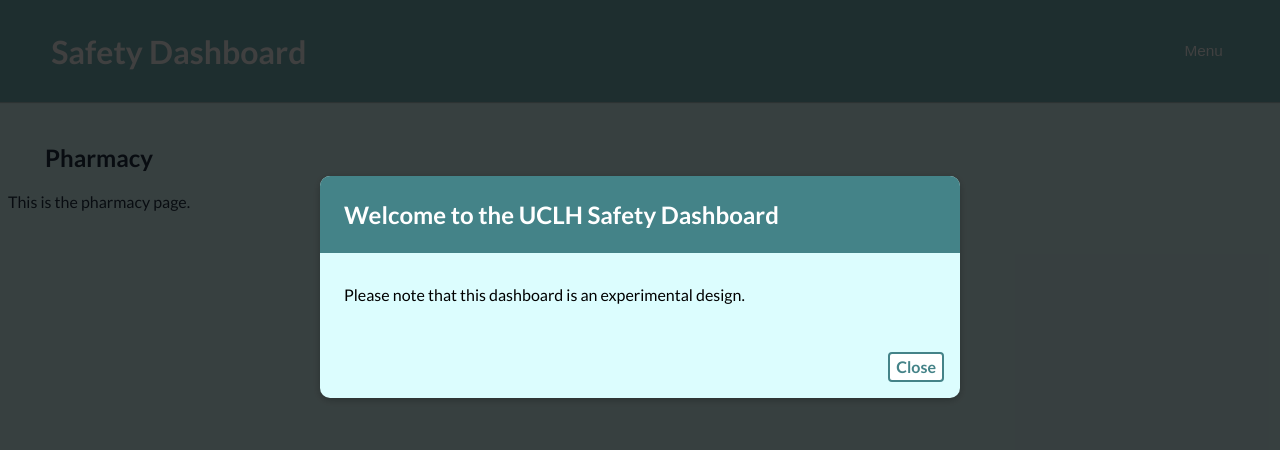
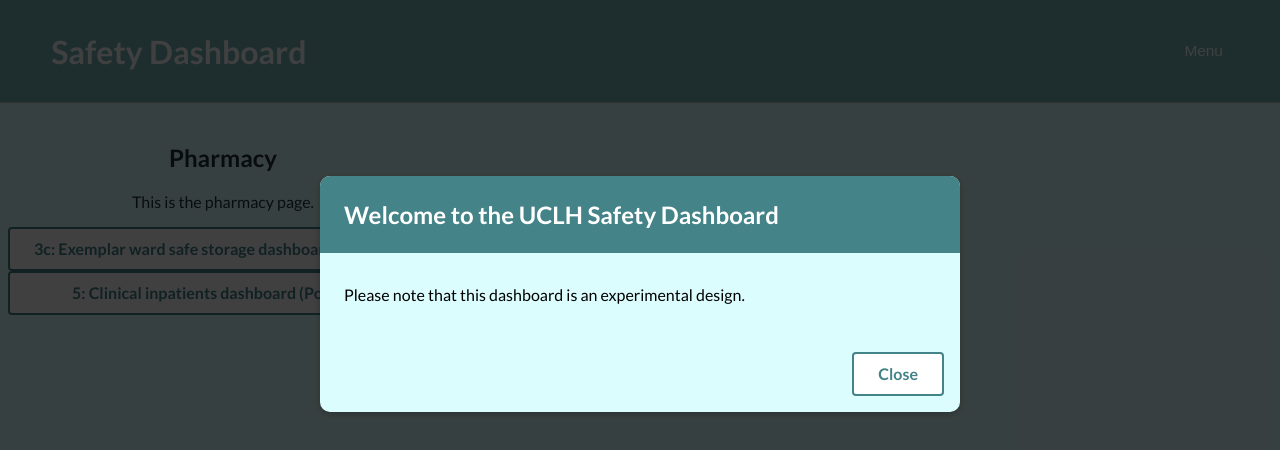
Before and after one commit to inform-us/safety-dashboard, a React (Vite) app in the folder frontend/: page /pharmacy in a window 1280 px wide. Shown: the top 450 px of the page. Built offline with nearby package versions, Linux system fonts and the light colour scheme.

Commit message:
pharmacy page

```diff
--- a/frontend/src/pages/Pharmacy.tsx
+++ b/frontend/src/pages/Pharmacy.tsx
@@ -1,8 +1,13 @@
+import Button from '../shared/components/UIElements/Button';
+import links from '../shared/links';
+
 const Pharmacy = () => {
   return (
     <div>
       <h2>Pharmacy</h2>
       <p>This is the pharmacy page.</p>
+      <Button href={links['3c']}>3c: Exemplar ward safe storage dashboard (Power BI)</Button>
+      <Button href={links['5']}>5: Clinical inpatients dashboard (Power BI)</Button>
     </div>
   );
 };
--- a/frontend/src/shared/components/UIElements/Button.css
+++ b/frontend/src/shared/components/UIElements/Button.css
@@ -12,6 +12,7 @@
   justify-content: center;
   text-align: center;
   line-height: 1.5;
+  padding: 0.5rem 1.5rem;
 }
 
 .button:focus {
--- a/frontend/src/shared/components/UIElements/Button.tsx
+++ b/frontend/src/shared/components/UIElements/Button.tsx
@@ -7,11 +7,25 @@
   type?: string;
   name?: string;
   value?: string;
-  onClick?: any; // any so that it can be a function that takes any arguments
-  active?: boolean; // the spc chart buttons utilize this, but it doesn't look like it's used here
+  onClick?: any;
+  active?: boolean;
+  href?: string;
 };
 
 const Button = (props: Props) => {
+  if (props.href) {
+    return (
+      <a
+        className={`button ${props.size ? `button--${props.size}` : ''} ${props.inverse ? 'button--inverse' : ''} ${props.active ? 'button--active' : ''}`}
+        href={props.href}
+        target="_blank"
+        rel="noopener noreferrer"
+      >
+        {props.children}
+      </a>
+    );
+  }
+
   return (
     <button
       className={`button ${props.size ? `button--${props.size}` : ''} ${props.inverse ? 'button--inverse' : ''} ${props.active ? 'button--active' : ''}`}
--- /dev/null
+++ b/frontend/src/shared/links.ts
@@ -0,0 +1,13 @@
+// links.ts
+const links = {
+    "3a": "https://app.powerbi.com/groups/me/reports/f53b1268-bd8b-49fb-97ff-ad6698a1987d/ReportSection?ctid=37c354b2-85b0-47f5-b222-07b48d774ee3",
+    "3b": "https://app.powerbi.com/groups/me/apps/7ac5cb47-858a-4d54-8391-e460994aa8cd/reports/cfec9d3b-9d75-4155-a453-7b31c8cf552a/ReportSection?experience=power-bi",
+    "3c": "https://app.powerbi.com/groups/me/apps/7ac5cb47-858a-4d54-8391-e460994aa8cd/reports/9dd182ec-757b-4bd1-a5c6-2ab792b0b359/ReportSection?experience=power-bi",
+    "3d": "https://app.powerbi.com/groups/me/reports/9ff4b0b6-77b6-4ebd-8d51-30d3b73c92a0/ReportSectionac9fdefe7c02ef590ce2?ctid=37c354b2-85b0-47f5-b222-07b48d774ee3&experience=power-bi",
+    "4": "https://my.uclh.nhs.uk/page/28099?SearchId=8760050",
+    "5": "https://app.powerbi.com//groups/me/apps/d808b6a6-7355-4c64-9966-2461e79b1f14/reports/4fb6ae31-15e6-40d2-86a8-a5953a408cbb/ReportSectiondd98828ec5e60e30d81c?experience=power-bi",
+    "6a": "https://teams.microsoft.com/l/team/19%3AsHMruqw2CSkKEtmzm2F0WRAB_fewOuToE_8DVUDy1kw1%40thread.tacv2/conversations?groupId=12e4fbd7-9e98-4f76-9316-3594e62028f5&tenantId=37c354b2-85b0-47f5-b222-07b48d774ee3",
+    "6b": "https:///forms.office.com/Pages/ResponsePage.aspx?id=slTDN7CF9UeyIge0jXdO49f75BKYnnZPkxY1lOYgKPVUMjBSM0JKRDFJTjhJS0pOREFISk1OUjM2QyQlQCN0PWcu",
+  };
+
+  export default links;
```
